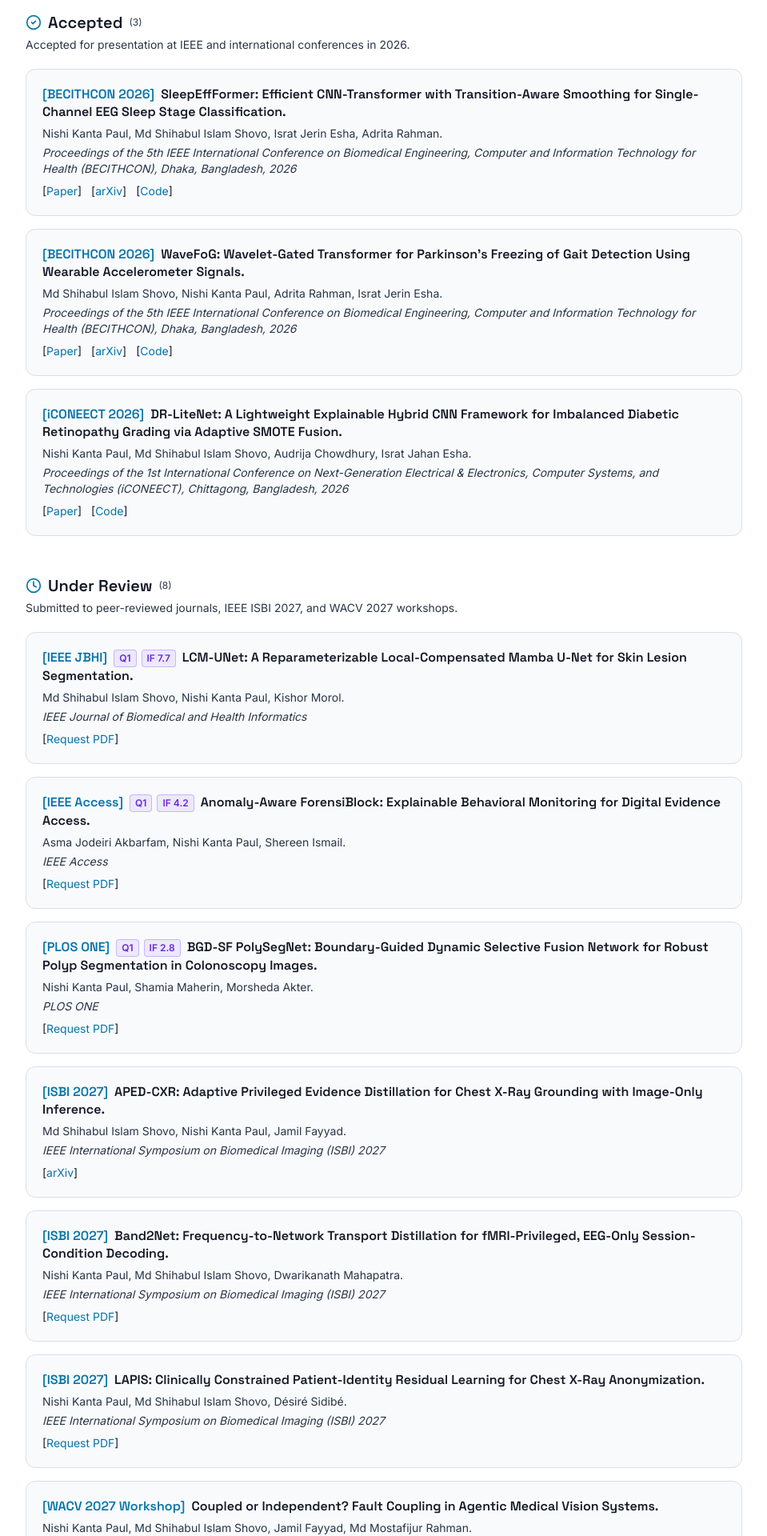
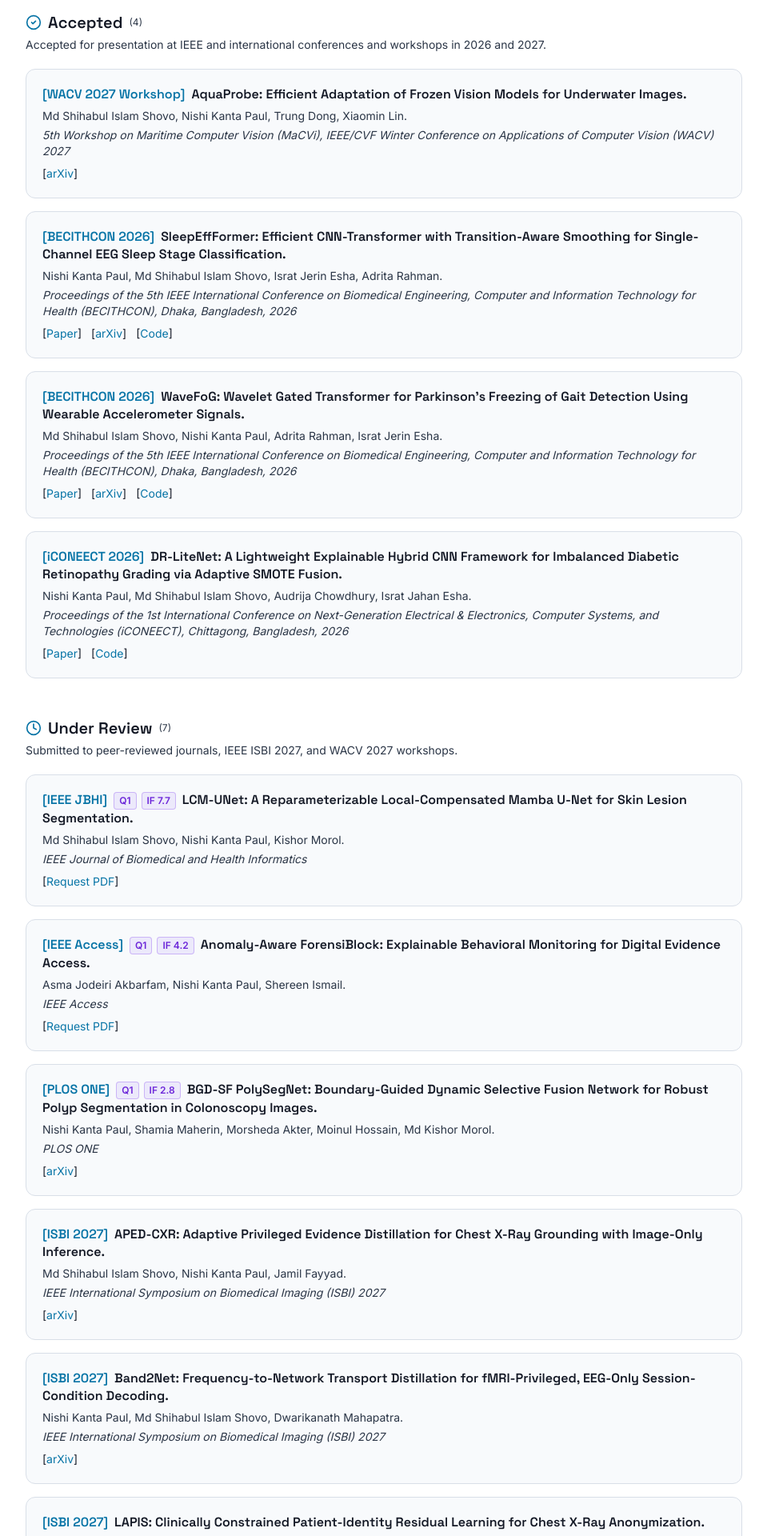
Before and after one commit to Nishi-Kanta-Paul/NIMISHES-Lab, a React (Vite) app: page /publications in a window 1280 px wide. Shown: the part 380-2300 px from the top of the page at 80% size, without its empty margins (160-1119 px from the left). Built offline with nearby package versions, Linux system fonts and the light colour scheme; the HTML template or start-up script is replaced by a standard one.

Commit message:
feat: update publication details and links; enhance research areas with paper links

```diff
--- a/src/pages/Index.tsx
+++ b/src/pages/Index.tsx
@@ -40,8 +40,8 @@ const news = [
 
 const impact = [
   { value: "12", label: "Manuscripts" },
-  { value: "3", label: "IEEE acceptances" },
-  { value: "8", label: "Under review" },
+  { value: "4", label: "Accepted papers" },
+  { value: "7", label: "Under review" },
   { value: "1", label: "In preparation" },
 ];
 
--- a/src/pages/Publications.tsx
+++ b/src/pages/Publications.tsx
@@ -39,8 +39,15 @@ const sections: Section[] = [
   {
     status: "Accepted",
     icon: CheckCircle2,
-    blurb: "Accepted for presentation at IEEE and international conferences in 2026.",
+    blurb: "Accepted for presentation at IEEE and international conferences and workshops in 2026 and 2027.",
     papers: [
+      {
+        tag: "WACV 2027 Workshop",
+        title: "AquaProbe: Efficient Adaptation of Frozen Vision Models for Underwater Images",
+        authors: "Md Shihabul Islam Shovo, Nishi Kanta Paul, Trung Dong, Xiaomin Lin",
+        venue: `5th Workshop on Maritime Computer Vision (MaCVi), ${WACV_2027}`,
+        arxiv: "https://arxiv.org/abs/2610.40900",
+      },
       {
         tag: "BECITHCON 2026",
         title:
@@ -55,7 +62,7 @@ const sections: Section[] = [
       {
         tag: "BECITHCON 2026",
         title:
-          "WaveFoG: Wavelet-Gated Transformer for Parkinson's Freezing of Gait Detection Using Wearable Accelerometer Signals",
+          "WaveFoG: Wavelet Gated Transformer for Parkinson's Freezing of Gait Detection Using Wearable Accelerometer Signals",
         authors: "Md Shihabul Islam Shovo, Nishi Kanta Paul, Adrita Rahman, Israt Jerin Esha",
         venue:
           "Proceedings of the 5th IEEE International Conference on Biomedical Engineering, Computer and Information Technology for Health (BECITHCON), Dhaka, Bangladesh, 2026",
@@ -100,10 +107,11 @@ const sections: Section[] = [
         tag: "PLOS ONE",
         title:
           "BGD-SF PolySegNet: Boundary-Guided Dynamic Selective Fusion Network for Robust Polyp Segmentation in Colonoscopy Images",
-        authors: "Nishi Kanta Paul, Shamia Maherin, Morsheda Akter",
+        authors: "Nishi Kanta Paul, Shamia Maherin, Morsheda Akter, Moinul Hossain, Md Kishor Morol",
         venue: "PLOS ONE",
         quartile: "Q1",
         impactFactor: "2.8",
+        arxiv: "https://arxiv.org/abs/2611.02603",
       },
       {
         tag: "ISBI 2027",
@@ -119,24 +127,21 @@ const sections: Section[] = [
           "Band2Net: Frequency-to-Network Transport Distillation for fMRI-Privileged, EEG-Only Session-Condition Decoding",
         authors: "Nishi Kanta Paul, Md Shihabul Islam Shovo, Dwarikanath Mahapatra",
         venue: ISBI_2027,
+        arxiv: "https://arxiv.org/abs/2611.01548",
       },
       {
         tag: "ISBI 2027",
         title: "LAPIS: Clinically Constrained Patient-Identity Residual Learning for Chest X-Ray Anonymization",
         authors: "Nishi Kanta Paul, Md Shihabul Islam Shovo, Désiré Sidibé",
         venue: ISBI_2027,
+        arxiv: "https://arxiv.org/abs/2610.40722",
       },
       {
         tag: "WACV 2027 Workshop",
         title: "Coupled or Independent? Fault Coupling in Agentic Medical Vision Systems",
-        authors: "Nishi Kanta Paul, Md Shihabul Islam Shovo, Jamil Fayyad, Md Mostafijur Rahman",
+        authors: "Nishi Kanta Paul, Md Shihabul Islam Shovo, Md Mostafijur Rahman, Jamil Fayyad",
         venue: `Workshop on Foundation AI for Biomedical Reasoning, Imaging, and Cognition (FABRIC), ${WACV_2027}`,
-      },
-      {
-        tag: "WACV 2027 Workshop",
-        title: "AquaProbe: Efficient Adaptation of Frozen Vision Models for Underwater Images",
-        authors: "Md Shihabul Islam Shovo, Nishi Kanta Paul, Trung Tien Dong, Xiaomin Lin",
-        venue: `5th Workshop on Maritime Computer Vision (MaCVi), ${WACV_2027}`,
+        arxiv: "https://arxiv.org/abs/2610.40913",
       },
     ],
   },
--- a/src/pages/Research.tsx
+++ b/src/pages/Research.tsx
@@ -10,7 +10,7 @@ const areas = [
     title: "Deep Learning Architectures",
     desc: "Designing and analysing neural architectures  convolutional, recurrent, Transformer, and state-space models  with a focus on attention, gating, and multi-branch fusion as mechanisms for combining heterogeneous representations.",
     papers: [
-      { name: "AquaProbe" },
+      { name: "AquaProbe", link: "https://arxiv.org/abs/2610.40900" },
       { name: "WaveFoG", link: "/papers/WaveFoG.pdf" },
       { name: "LCM-UNet" },
     ],
@@ -22,7 +22,7 @@ const areas = [
     papers: [
       { name: "LCM-UNet" },
       { name: "SleepEffFormer", link: "/papers/SleepEffFormer.pdf" },
-      { name: "AquaProbe" },
+      { name: "AquaProbe", link: "https://arxiv.org/abs/2610.40900" },
     ],
   },
   {
@@ -30,7 +30,7 @@ const areas = [
     title: "Computer Vision",
     desc: "Classification, segmentation, and dense prediction  including boundary-aware segmentation, multi-scale context aggregation, selective skip fusion, and ensemble strategies that adapt to the input rather than averaging over it.",
     papers: [
-      { name: "BGD-SF PolySegNet" },
+      { name: "BGD-SF PolySegNet", link: "https://arxiv.org/abs/2611.02603" },
       { name: "LCM-UNet" },
       { name: "APED-CXR", link: "https://arxiv.org/abs/2610.29740" },
     ],
@@ -42,7 +42,7 @@ const areas = [
     papers: [
       { name: "SleepEffFormer", link: "/papers/SleepEffFormer.pdf" },
       { name: "WaveFoG", link: "/papers/WaveFoG.pdf" },
-      { name: "Band2Net" },
+      { name: "Band2Net", link: "https://arxiv.org/abs/2611.01548" },
     ],
   },
   {
@@ -71,7 +71,7 @@ const areas = [
     desc: "Anomaly detection, behavioral monitoring, and privacy-aware infrastructure for sensitive data  combining machine learning with tamper-evident logging, access control, and verifiable auditing.",
     papers: [
       { name: "Anomaly-Aware ForensiBlock" },
-      { name: "LAPIS" },
+      { name: "LAPIS", link: "https://arxiv.org/abs/2610.40722" },
     ],
   },
   {
@@ -79,9 +79,9 @@ const areas = [
     title: "Rigorous Evaluation & Reproducibility",
     desc: "Treating experimental design as part of the contribution: subject-disjoint and grouped cross-validation, external held-out datasets, non-parametric significance testing with effect sizes, and baselines that share identical folds and preprocessing.",
     papers: [
-      { name: "BGD-SF PolySegNet" },
+      { name: "BGD-SF PolySegNet", link: "https://arxiv.org/abs/2611.02603" },
       { name: "LCM-UNet" },
-      { name: "AquaProbe" },
+      { name: "AquaProbe", link: "https://arxiv.org/abs/2610.40900" },
     ],
   },
 ];
```
